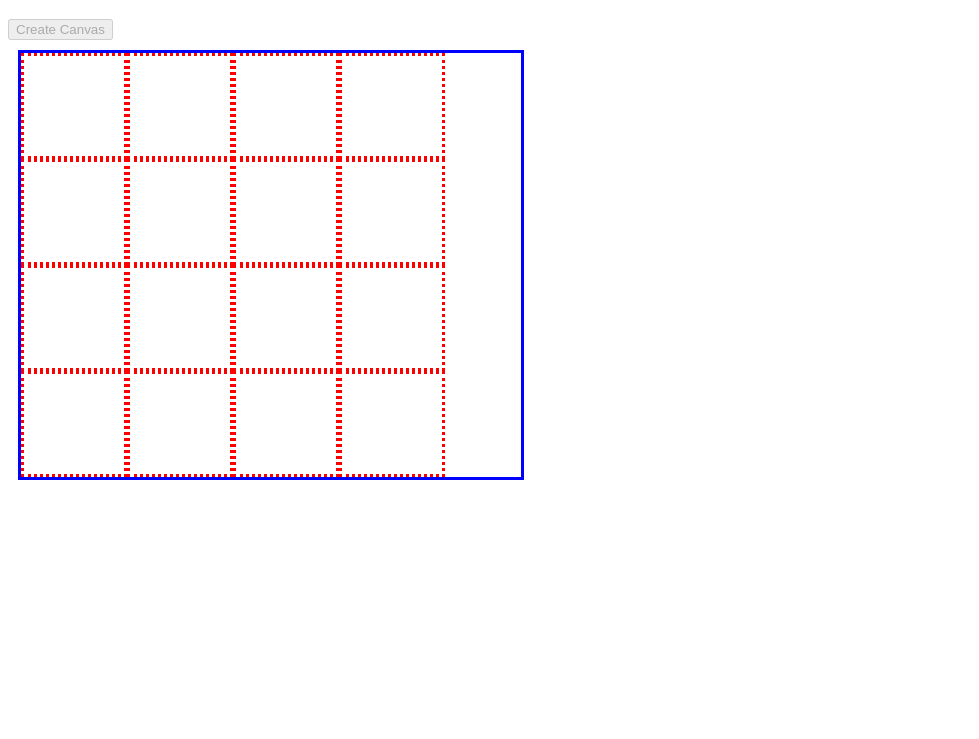
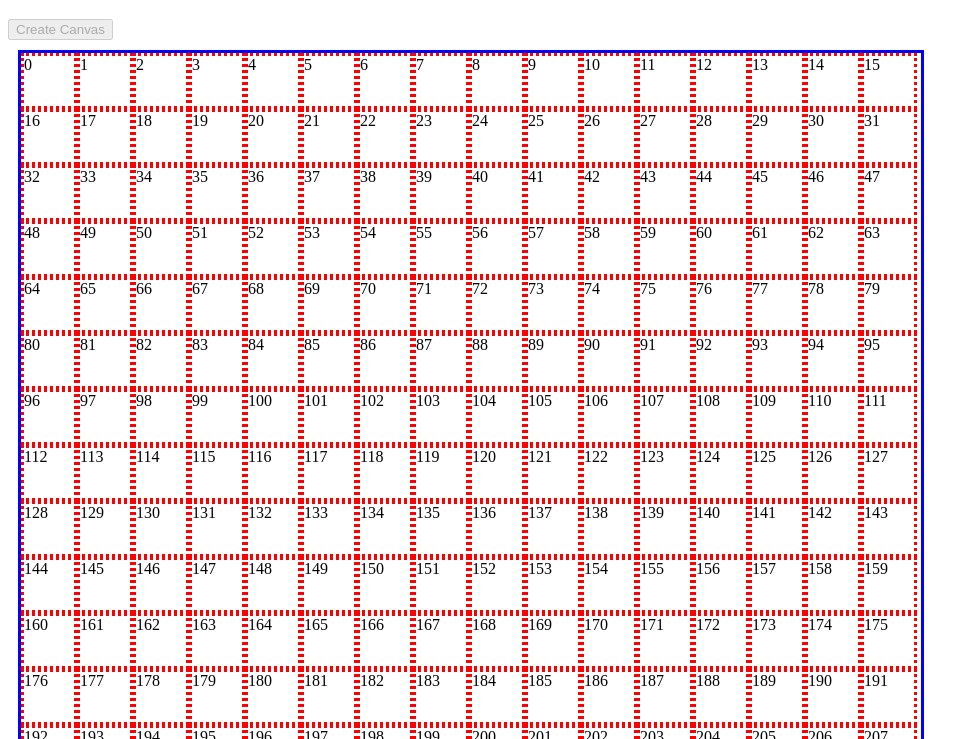
Before and after one commit to cherubim502/EtchASketch, a plain HTML site: page index.html in a window 1280 px wide. Both pictures are taken after a click on the button "Create Canvas". Shown: the part 61-800 px from the top of the page, without its empty margins (0-979 px from the left). Drawn offline with Linux system fonts and the light colour scheme.

Commit message:
Expanded grid to 16x16

```diff
--- a/main.js
+++ b/main.js
@@ -1,10 +1,14 @@
 // TODO Autofire this function upon the page being fully loaded.
+
+const numberOfCells = 16 * 16;
+
 function createCanvas() {
     let canvas = document.getElementById("canvas")
-    for (let i=0; i<16; i++) {
+    for (let i=0; i<numberOfCells; i++) {
         let newDiv = document.createElement("div")
         newDiv.setAttribute("class", "cell")
         newDiv.setAttribute("id", "cell" + i)
+        newDiv.innerText = i
         canvas.appendChild(newDiv)
     }
     document.getElementById("createbutton").setAttribute("disabled", "")
--- a/stylesheet.css
+++ b/stylesheet.css
@@ -1,5 +1,5 @@
 .cell {
-    height: 100px;
+    height: 50px;
     border: 3px dotted red;
     aspect-ratio: 1/1;
 }
@@ -9,5 +9,5 @@
     flex-wrap: wrap;
     border: 3px solid blue;
     margin: 10px;
-    width: 500px;
+    width: 900px;
 }
```
